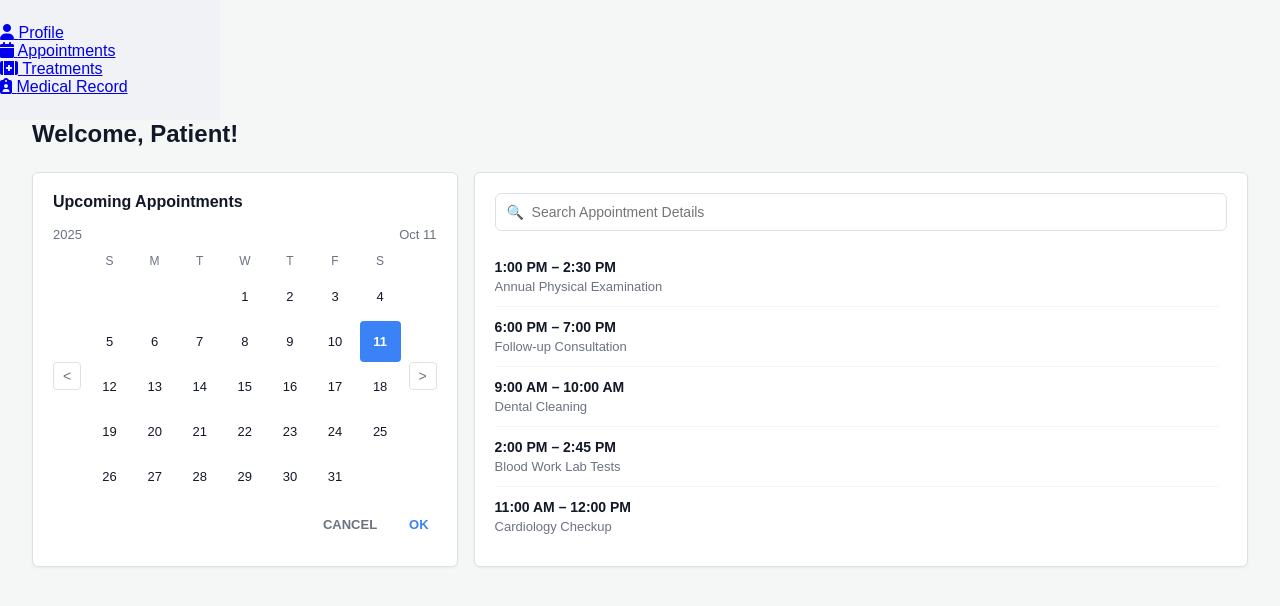
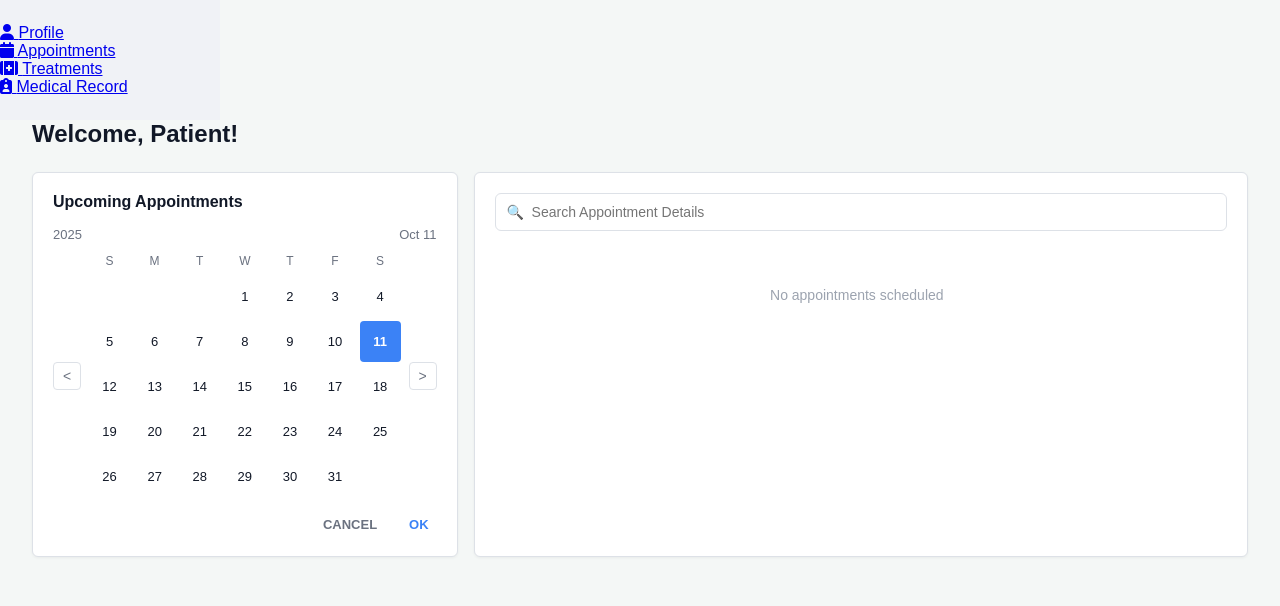
Before and after one commit to alant9966/DB-Project-Medical, a Flask app: template templates/patient/appointments.html in a window 1280 px wide. Shown: the part 68-674 px from the top of the page. Run offline with Flask 3, Linux system fonts and the light colour scheme; the template is opened without the code that fills it, so the values that code supplies are empty; some libraries are stand-ins or nearby versions.

Commit message:
sent in my fix for mock data issue with patient appointments

```diff
--- a/static/css/patient/appointments.css
+++ b/static/css/patient/appointments.css
@@ -349,6 +349,29 @@ body {
 .appointment-desc {
     font-size: 13px;
     color: #6b7280;
+    margin-bottom: 6px;
+}
+
+.appointment-details {
+    font-size: 12px;
+    color: #9ca3af;
+    display: flex;
+    gap: 4px;
+    flex-wrap: wrap;
+}
+
+.appointment-details span {
+    white-space: nowrap;
+}
+
+.no-appointments {
+    text-align: center;
+    padding: 40px 20px;
+    color: #9ca3af;
+}
+
+.no-appointments p {
+    font-size: 14px;
 }
 
 .appointment-item.hidden {
--- a/templates/patient/appointments.html
+++ b/templates/patient/appointments.html
@@ -96,26 +96,27 @@
                         <input type="text" id="searchInput" placeholder="Search Appointment Details">
                     </div>
                     <div class="appointment-list" id="appointmentList">
-                        <div class="appointment-item" data-search="annual physical examination">
-                            <div class="appointment-time">1:00 PM – 2:30 PM</div>
-                            <div class="appointment-desc">Annual Physical Examination</div>
-                        </div>
-                        <div class="appointment-item" data-search="follow-up consultation">
-                            <div class="appointment-time">6:00 PM – 7:00 PM</div>
-                            <div class="appointment-desc">Follow-up Consultation</div>
-                        </div>
-                        <div class="appointment-item" data-search="dental cleaning">
-                            <div class="appointment-time">9:00 AM – 10:00 AM</div>
-                            <div class="appointment-desc">Dental Cleaning</div>
-                        </div>
-                        <div class="appointment-item" data-search="blood work lab tests">
-                            <div class="appointment-time">2:00 PM – 2:45 PM</div>
-                            <div class="appointment-desc">Blood Work Lab Tests</div>
-                        </div>
-                        <div class="appointment-item" data-search="cardiology checkup">
-                            <div class="appointment-time">11:00 AM – 12:00 PM</div>
-                            <div class="appointment-desc">Cardiology Checkup</div>
-                        </div>
+                        {% if appointments %}
+                            {% for appointment in appointments %}
+                            <div class="appointment-item" data-search="{{ appointment.description }} {{ appointment.doctor_firstname }} {{ appointment.doctor_lastname }}">
+                                <div class="appointment-time">
+                                    {{ appointment.appointment_time.strftime('%I:%M %p') if appointment.appointment_time else 'N/A' }} ({{ appointment.duration_minutes }} min)
+                                </div>
+                                <div class="appointment-desc">
+                                    {{ appointment.description }}
+                                </div>
+                                <div class="appointment-details">
+                                    <span>{{ appointment.appointment_date.strftime('%b %d, %Y') if appointment.appointment_date else 'N/A' }}</span> •
+                                    <span>Dr. {{ appointment.doctor_firstname }} {{ appointment.doctor_lastname }}</span> •
+                                    <span>Room {{ appointment.room_id }}</span>
+                                </div>
+                            </div>
+                            {% endfor %}
+                        {% else %}
+                            <div class="no-appointments">
+                                <p>No appointments scheduled</p>
+                            </div>
+                        {% endif %}
                     </div>
                 </div>
             </section>
```
